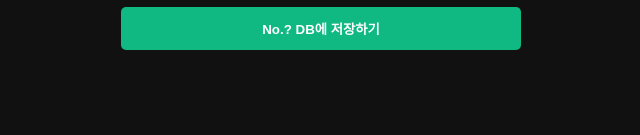
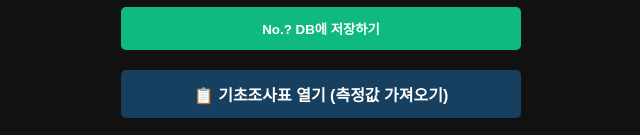
Before and after one commit to chbw007-BWJoung/TreeMeasurementApp, a React (Vite) app in the folder TreeMeasurement App/: page / in a window 1280 px wide. Shown: the part 964-1099 px from the top of the page, without its empty margins (319-959 px from the left). Before the commit the page ends 1034 px from the top, so only its background shows below. Built offline with nearby package versions, Linux system fonts and the light colour scheme; no server answers.

Commit message:
Add files via upload

```diff
--- a/TreeMeasurement App/src/App.jsx
+++ b/TreeMeasurement App/src/App.jsx
@@ -39,6 +39,9 @@ const todayRange = () => {
   const e = new Date(d.getFullYear(), d.getMonth(), d.getDate() + 1);
   return [s.toISOString(), e.toISOString()];
 };
+
+// 수목진단 앱의 기초현황조사표 페이지 (?import=1 이면 가져오기 창이 바로 열림)
+const SURVEY_URL = 'https://cheery-youtiao-dca659.netlify.app/survey/index.html?import=1';
 
 const COLUMN_HINT =
   ' → Supabase SQL Editor에서 supabase_schema.sql을 실행해 tree_no·species 칸을 추가하세요.';
@@ -205,6 +208,10 @@ export default function App() {
         </button>
       </form>
       {message && <p style={{ marginTop: '15px', color: isError ? '#f87171' : '#4ade80' }}>{message}</p>}
+      <a href={SURVEY_URL} target="_blank" rel="noopener"
+        style={{ display: 'block', marginTop: '20px', padding: '12px', textAlign: 'center', background: '#173f5f', color: '#fff', borderRadius: '5px', fontWeight: 'bold', textDecoration: 'none' }}>
+        📋 기초조사표 열기 (측정값 가져오기)
+      </a>
     </div>
   );
 }
```
